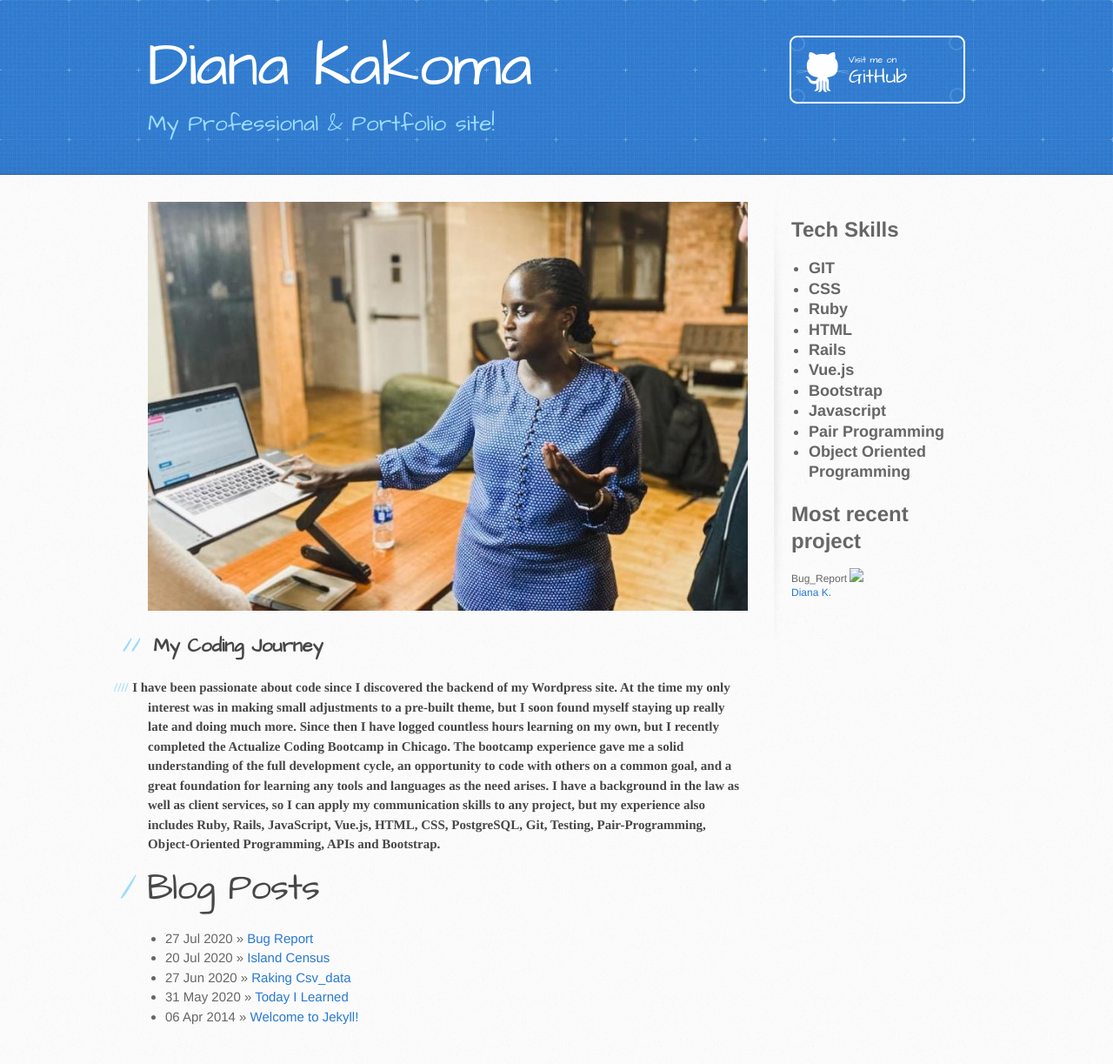
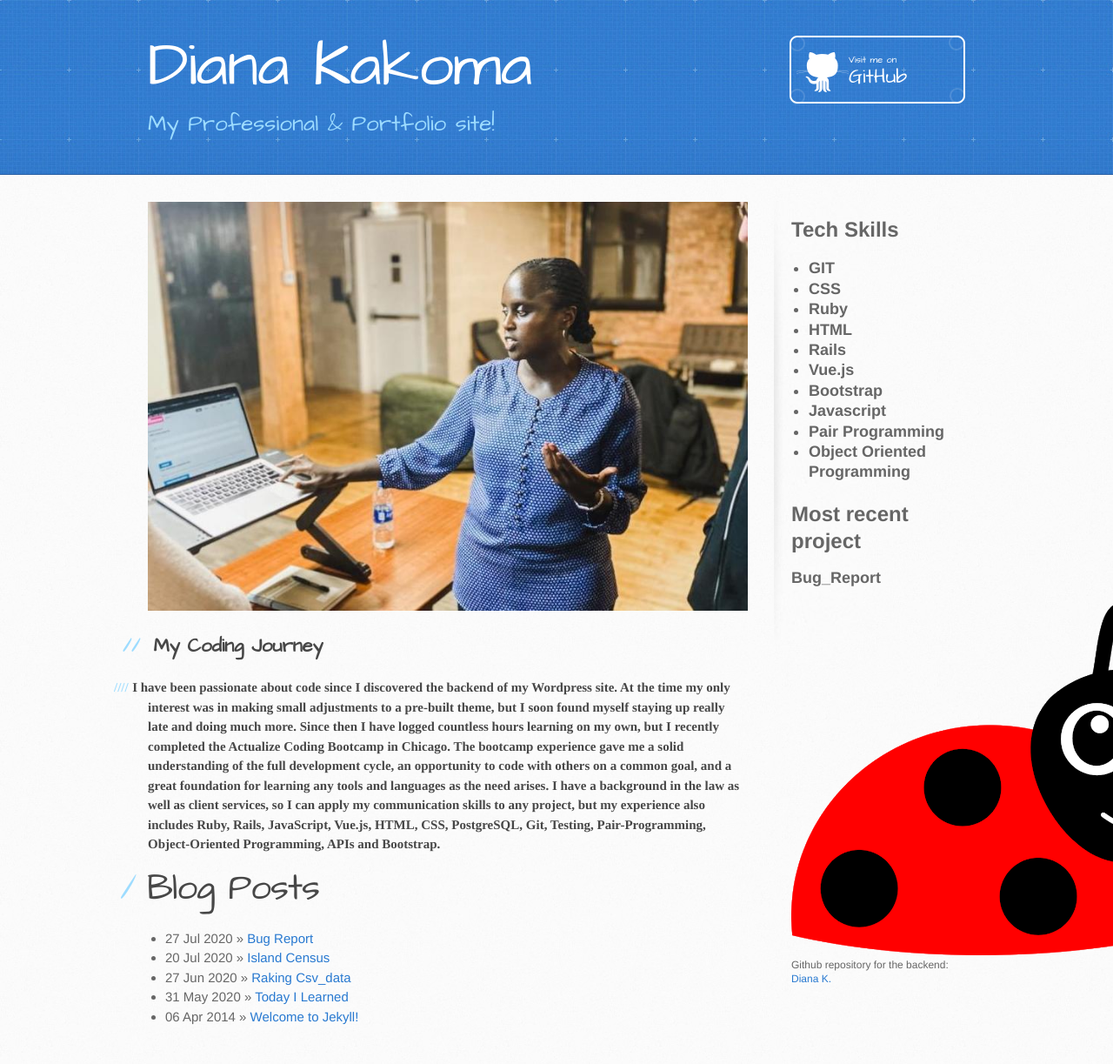
Before and after one commit to dianakakoma/dianakakoma.github.io, a Jekyll site: the page built from index.html, in a window 1280 px wide. Shown: the whole page at 87% size. Built offline with Jekyll 4.4.1, drawn with Linux system fonts in a browser that asks for light colours; comment, search, counter and statistics services are not loaded.

Commit message:
Update default.html

```diff
--- a/_layouts/default.html
+++ b/_layouts/default.html
@@ -54,8 +54,8 @@
             </ul>
           </h2>
           <h1>Most recent project</h1>
-          Bug_Report
-          <img src="/images/ladybug-coccinelle.html>
+          <h2>Bug_Report</h2>
+          <img src="/images/happy-ladybug.png">
           Github repository for the backend:
 
           <!-- LinkedIn Badge -->
```
